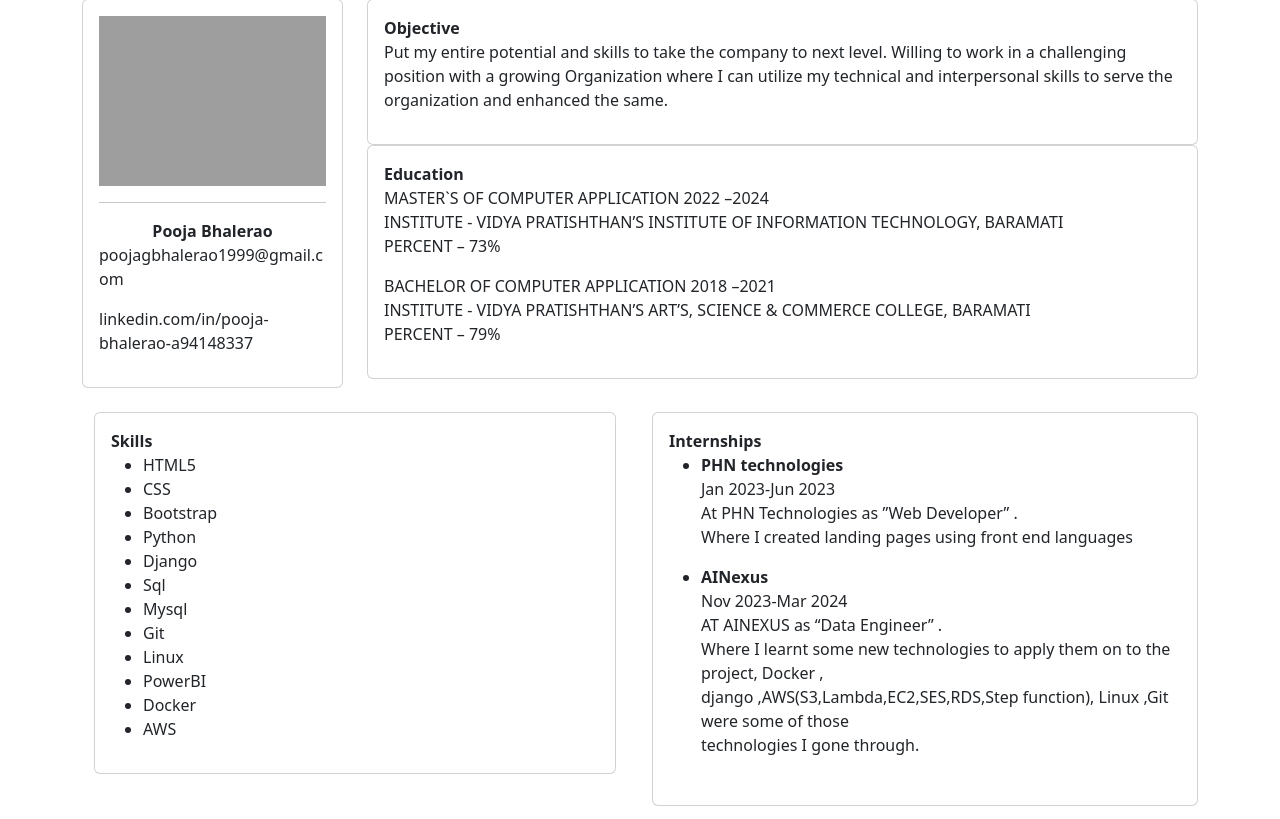
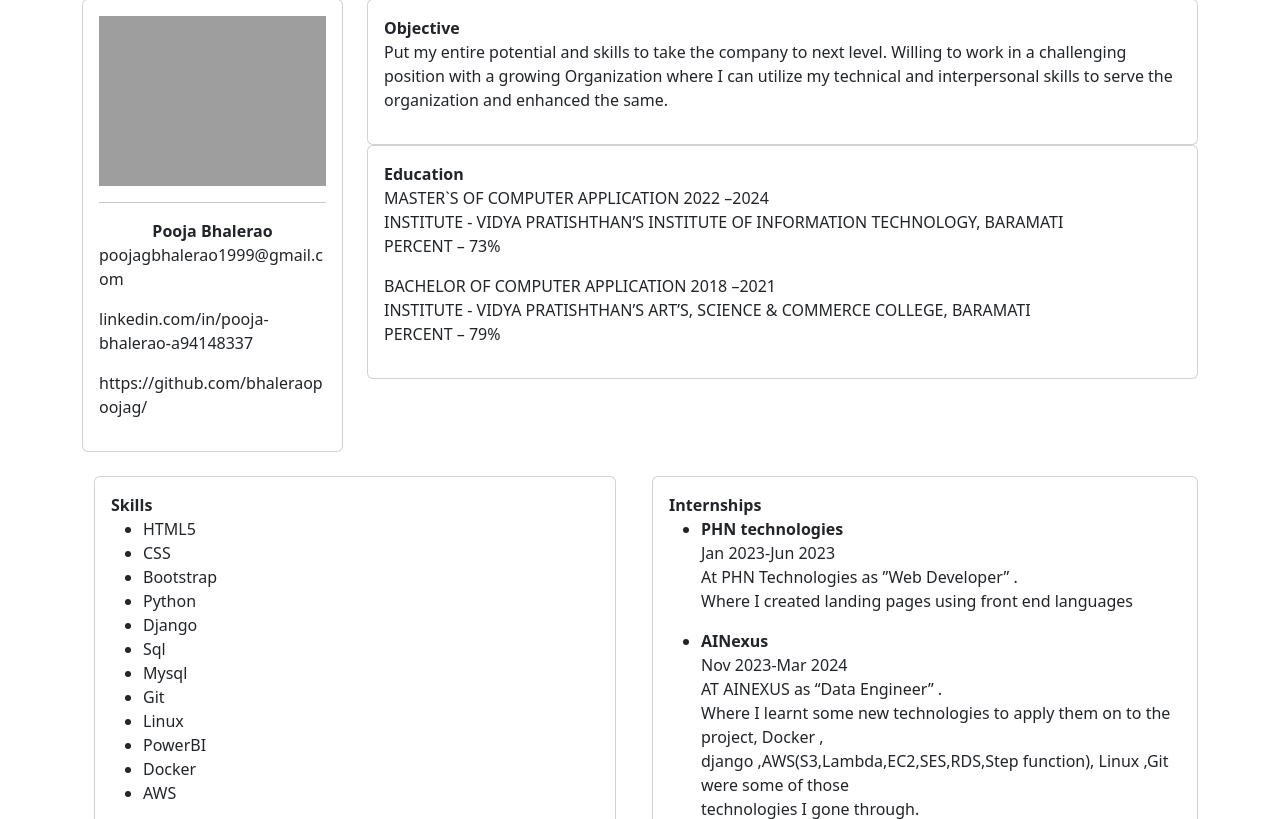
Before and after one commit to bhaleraopoojag/Django_python_projects_2025, a Django app: page / in a window 1280 px wide. Shown: the part 25-844 px from the top of the page. Run offline with Django 5.2, Linux system fonts and the light colour scheme; grey boxes are pictures that could not be loaded.

Commit message:
Update home.html

```diff
--- a/base/templates/base/home.html
+++ b/base/templates/base/home.html
@@ -26,6 +26,7 @@
                             <b style="text-align:center;"> Pooja Bhalerao </b>
                             <p>poojagbhalerao1999@gmail.com</p>
                             <p>linkedin.com/in/pooja-bhalerao-a94148337</p>
+                            <p>https://github.com/bhaleraopoojag/</p>
                         </div>
                     </div>
                     <div class="col-md-9">
```
